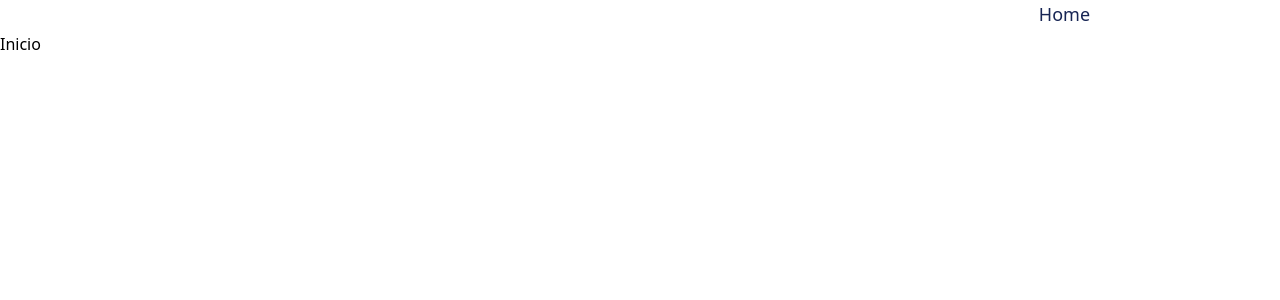
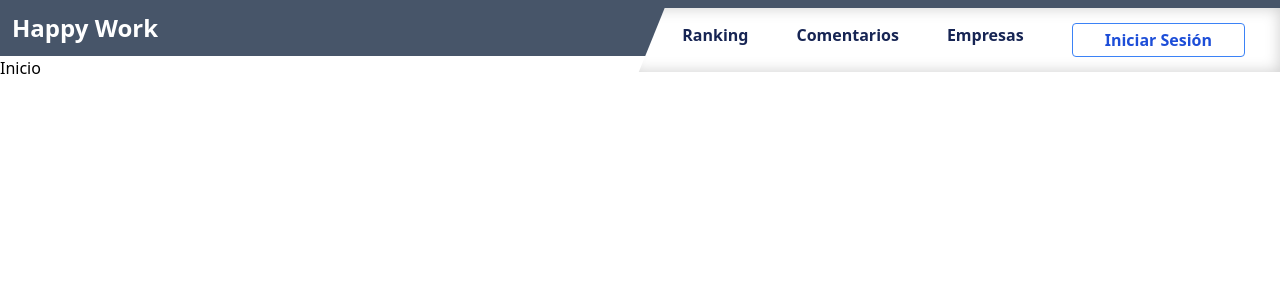
Before and after one commit to llamaz01/Happy-Work, a React (Create React App) app: page / in a window 1280 px wide. Shown: the top 300 px of the page. Built offline with nearby package versions, Linux system fonts and the light colour scheme.

Commit message:
creando navbar y responsive

```diff
--- /dev/null
+++ b/src/components/navbar/mobileMenu.js
@@ -0,0 +1,76 @@
+import React from "react";
+
+import { useNavigate } from "react-router-dom";
+import styles from "./styles/navbar.module.css";
+const MobileMenu = ({ isOpen, setIsOpen }) => {
+  const navigate = useNavigate();
+
+  const handleMenuClick = (route) => {
+    navigate(route);
+    setIsOpen(false);
+  };
+
+  return (
+    <div
+      className={`fixed top-0 left-0 w-full h-full z-50 bg-colorPrimario transform ${
+        isOpen ? "" : "-translate-x-full"
+      } transition-transform duration-500 overflow-y-hidden ${
+        styles.hiddenOnLarge
+      }`}
+    >
+      <button
+        onClick={() => setIsOpen(false)}
+        className="absolute top-4 right-4 text-white"
+      >
+        <svg
+          className="w-6 h-6"
+          fill="none"
+          stroke="currentColor"
+          viewBox="0 0 24 24"
+          xmlns="http://www.w3.org/2000/svg"
+        >
+          <path
+            strokeLinecap="round"
+            strokeLinejoin="round"
+            strokeWidth="2"
+            d="M6 18L18 6M6 6l12 12"
+          ></path>
+        </svg>
+      </button>
+
+      <div className="flex flex-col text-white gap-y-3 textsml mx-6 mt-16">
+        <button
+          className="flex items-center gap-x-2 py-2 border-b border-lineColorBorder transform transition-all duration-300 hover:scale-105 font-semibold hover:text-blue-700 text-blue-950"
+          onClick={() => handleMenuClick("/ranking")}
+        >
+          Ranking
+        </button>
+        <button
+          className="flex items-center  gap-x-2 py-2 border-b border-lineColorBorder transform transition-all duration-300 hover:scale-105 font-semibold hover:text-blue-700 text-blue-950"
+          onClick={() => handleMenuClick("/comentarios")}
+        >
+          Comentarios
+        </button>
+        <button
+          className="flex items-center gap-x-2 py-2 border-b border-lineColorBorder transform transition-all duration-300 hover:scale-105 font-semibold hover:text-blue-700 text-blue-950"
+          onClick={() => handleMenuClick("/empresas")}
+        >
+          Empresas
+        </button>
+
+        <button className="bg-transparent hover:bg-blue-500 text-blue-700 font-semibold hover:text-white py-1 px-2 border border-blue-500 hover:border-transparent rounded">
+          Iniciar Sesión
+        </button>
+      </div>
+
+      <div className="absolute bottom-4 left-4"></div>
+
+      <button
+        className="absolute top-4 right-4 text-white"
+        onClick={() => setIsOpen(false)}
+      ></button>
+    </div>
+  );
+};
+
+export default MobileMenu;
--- a/src/components/navbar/navbar.js
+++ b/src/components/navbar/navbar.js
@@ -1,31 +1,78 @@
-import React from "react";
+import React, { useState, useEffect } from "react";
+import styles from "./styles/navbar.module.css";
+import MobileMenu from "./mobileMenu";
 
 const Navbar = () => {
+  const [isOpen, setIsOpen] = useState(false);
+  useEffect(() => {
+    console.log("El estado de isOpen es:", isOpen);
+  }, [isOpen]);
+
   return (
-    <>
-      <div className="bg-white">
-        <nav className="container mx-auto flex justify-between">
-          <h1 className="text-2xl font-bold text-white">Mi Landing Page</h1>
-          <ul className="flex space-x-4">
+    <div className="bg-slate-600 p-3">
+      <nav className="container mx-auto flex justify-between items-center">
+        {/* Logo */}
+        <h1 className="text-2xl font-bold text-white">Happy Work</h1>
+
+        {/* Botón de menú para móviles */}
+        <button
+          className={`${styles.hamburger_menu} text-white md:hidden`}
+          onClick={() => setIsOpen(!isOpen)}
+        >
+          {/* Ícono de menú hamburguesa */}
+          <svg
+            className="w-6 h-6"
+            fill="none"
+            stroke="currentColor"
+            viewBox="0 0 24 24"
+            xmlns="http://www.w3.org/2000/svg"
+          >
+            <path
+              strokeLinecap="round"
+              strokeLinejoin="round"
+              strokeWidth="2"
+              d={isOpen ? "" : "M4 6h16M4 12h16M4 18h16"}
+            ></path>
+          </svg>
+        </button>
+
+        {/* Menú de navegación */}
+        <div className={styles.content_opcions_nav}>
+          <ul className="flex flex-col md:flex-row md:space-x-12 space-y-2 md:space-y-0 text-center">
             <li>
-              <a href="#features" className="text-lg hover:text-blue-500 text-blue-950">
-                Home
+              <a
+                href="#ranking"
+                className="font-semibold hover:text-blue-700 text-blue-950"
+              >
+                Ranking
               </a>
             </li>
             <li>
-              <a href="#testimonials" className="hover:text-gray-300 text-white">
-                Testimonios
+              <a
+                href="#comentarios"
+                className="font-semibold hover:text-blue-700 text-blue-950"
+              >
+                Comentarios
               </a>
             </li>
             <li>
-              <a href="#contact" className="hover:text-gray-300 text-white">
-                Contacto
+              <a
+                href="#empresas"
+                className="font-semibold hover:text-blue-700 text-blue-950"
+              >
+                Empresas
               </a>
             </li>
+            <li>
+              <button className="bg-transparent hover:bg-blue-500 text-blue-700 font-semibold hover:text-white py-1 px-8 border border-blue-500 hover:border-transparent rounded">
+                Iniciar Sesión
+              </button>
+            </li>
           </ul>
-        </nav>
-      </div>
-    </>
+        </div>
+      </nav>
+      <MobileMenu isOpen={isOpen} setIsOpen={setIsOpen} />
+    </div>
   );
 };
 
--- /dev/null
+++ b/src/components/navbar/styles/navbar.module.css
@@ -0,0 +1,33 @@
+/* navbar.module.css */
+
+.content_opcions_nav {
+  background: white;
+  padding: 15px 35px 15px 50px;
+  position: absolute;
+  top: 1%;
+  right: 0;
+  box-shadow: inset 0px 0px 15px 0px rgba(0, 0, 0, 0.2);
+  clip-path: polygon(5% 0, 100% 0, 100% 100%, 1% 100%);
+  transition: all 0.3s ease-in-out;
+}
+
+.hamburger_menu {
+  display: none;
+}
+
+/* En pantallas pequeñas */
+@media (max-width: 768px) {
+  .content_opcions_nav {
+    display: none;
+  }
+
+  .hamburger_menu {
+    display: block;
+  }
+}
+
+@media (min-width: 768px) {
+  .hiddenOnLarge {
+    display: none;
+  }
+}
```
